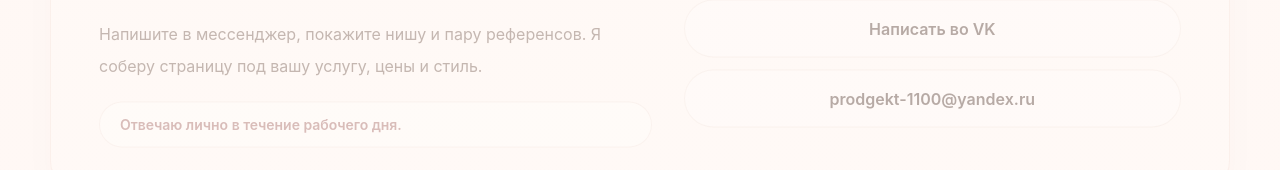
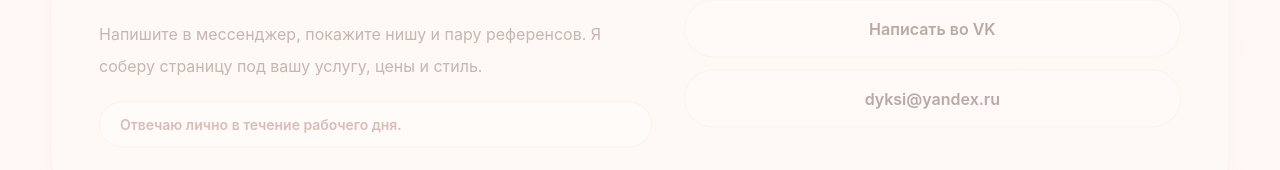
Before and after one commit to dyksiv/ai-studio-beauty-showcase, a Next.js app: page / in a window 1280 px wide. Shown: the part 6861-7031 px from the top of the page. Built offline with nearby package versions, Linux system fonts and the light colour scheme.

Commit message:
Update AI Studio contact email

```diff
--- a/src/app/page.tsx
+++ b/src/app/page.tsx
@@ -5,7 +5,7 @@ import { beautySites } from "@/lib/beauty-sites";
 const TELEGRAM_URL = "https://t.me/dyksiv";
 const WHATSAPP_URL = "https://wa.me/79816838475";
 const VK_URL = "https://vk.com/dyksiv";
-const EMAIL = "prodgekt-1100@yandex.ru";
+const EMAIL = "dyksi@yandex.ru";
 
 const advantages = [
   "Дизайн в стиле premium beauty aesthetic",
```
Also changed, not shown: 1 other file (tests, documents, lock files or other folders).
